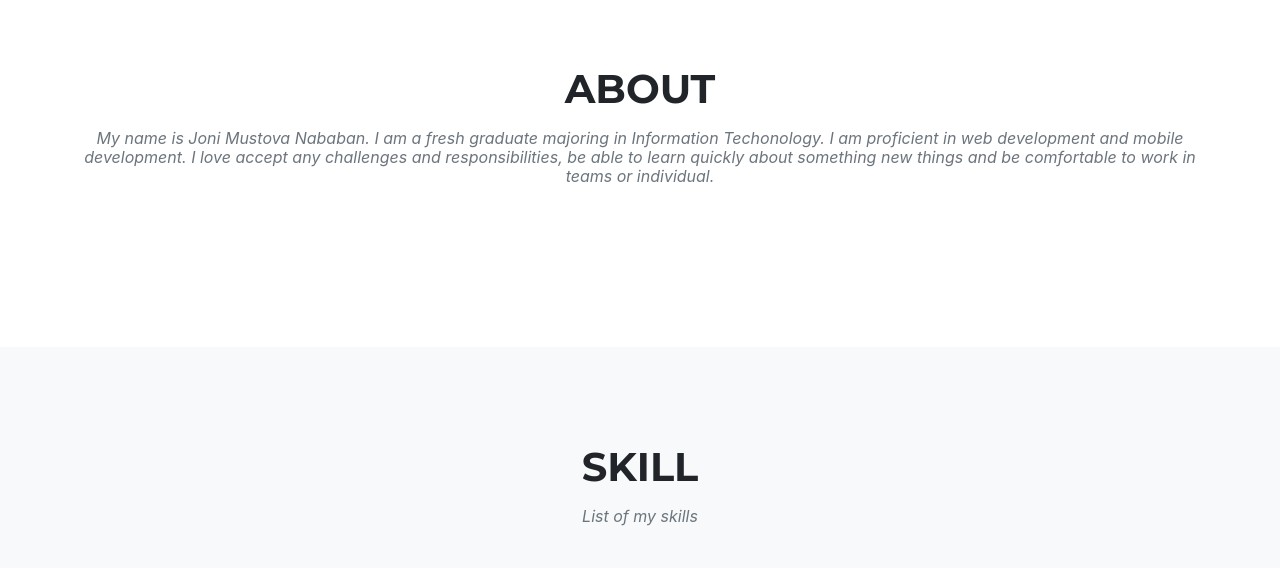
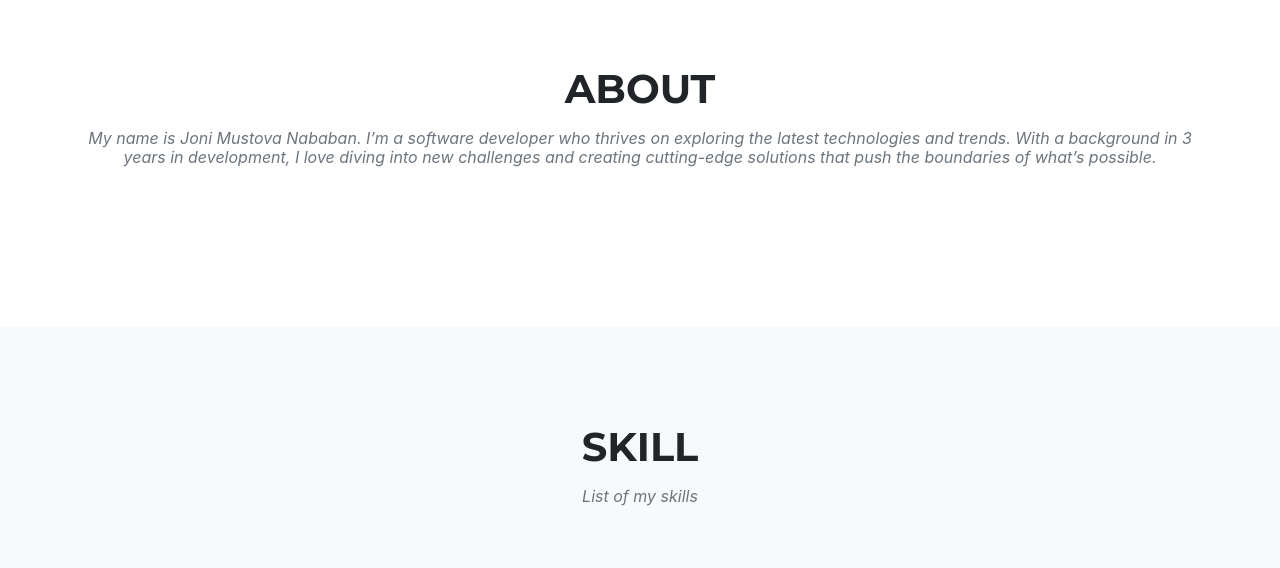
Before and after one commit to Joninababan/thisismyportfolio, a plain HTML site: page index.html in a window 1280 px wide. Shown: the part 780-1348 px from the top of the page. Drawn offline with nearby package versions, Linux system fonts and the light colour scheme; a web font is replaced by a local one.

Commit message:
new ontro

```diff
--- a/index.html
+++ b/index.html
@@ -53,15 +53,7 @@
 
             </div>
             <div class="row text-center">
-                <h3 class="section-subheading text-muted">My name is Joni Mustova Nababan. I am a
-                    fresh graduate majoring in
-                    Information Techonology. I am proficient in web
-                    development and mobile
-                    development. I love accept any challenges and
-                    responsibilities, be able to
-                    learn quickly about something new things and
-                    be comfortable to work in
-                    teams or individual.
+                <h3 class="section-subheading text-muted">My name is Joni Mustova Nababan. I’m a software developer who thrives on exploring the latest technologies and trends. With a background in 3 years in development, I love diving into new challenges and creating cutting-edge solutions that push the boundaries of what’s possible.
                 </h3>
 
             </div>
@@ -259,7 +251,7 @@
         </div>
     </div>
 </section>
-<!-- About-->
+<!-- Education-->
 <section class="page-section" id="education">
     <div class="container">
         <div class="text-center">
@@ -311,9 +303,6 @@
         </ul>
     </div>
 </section>
-
-<!-- Clients-->
-
 
 <!-- Footer-->
 <footer class="footer py-4">
```
